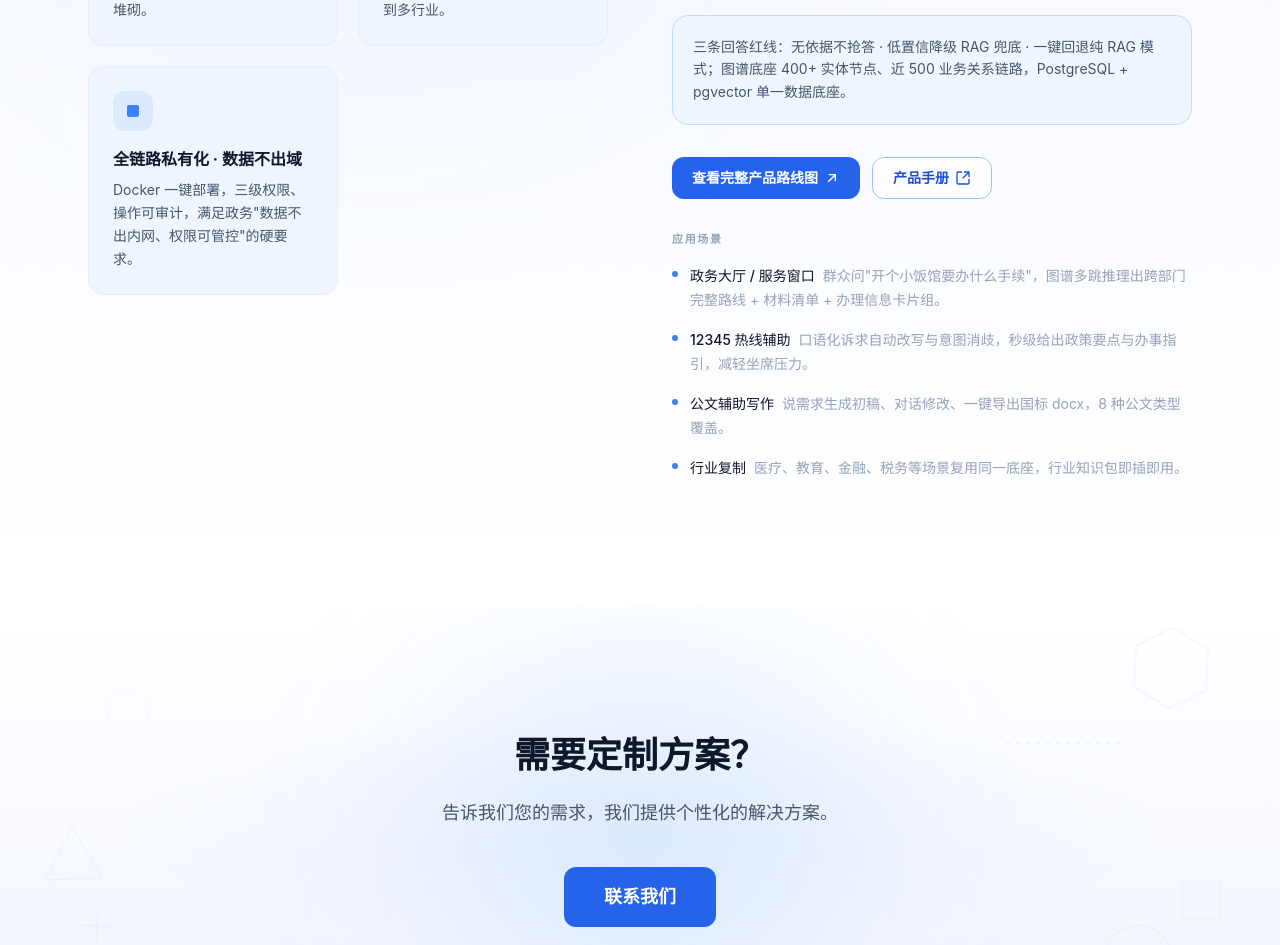
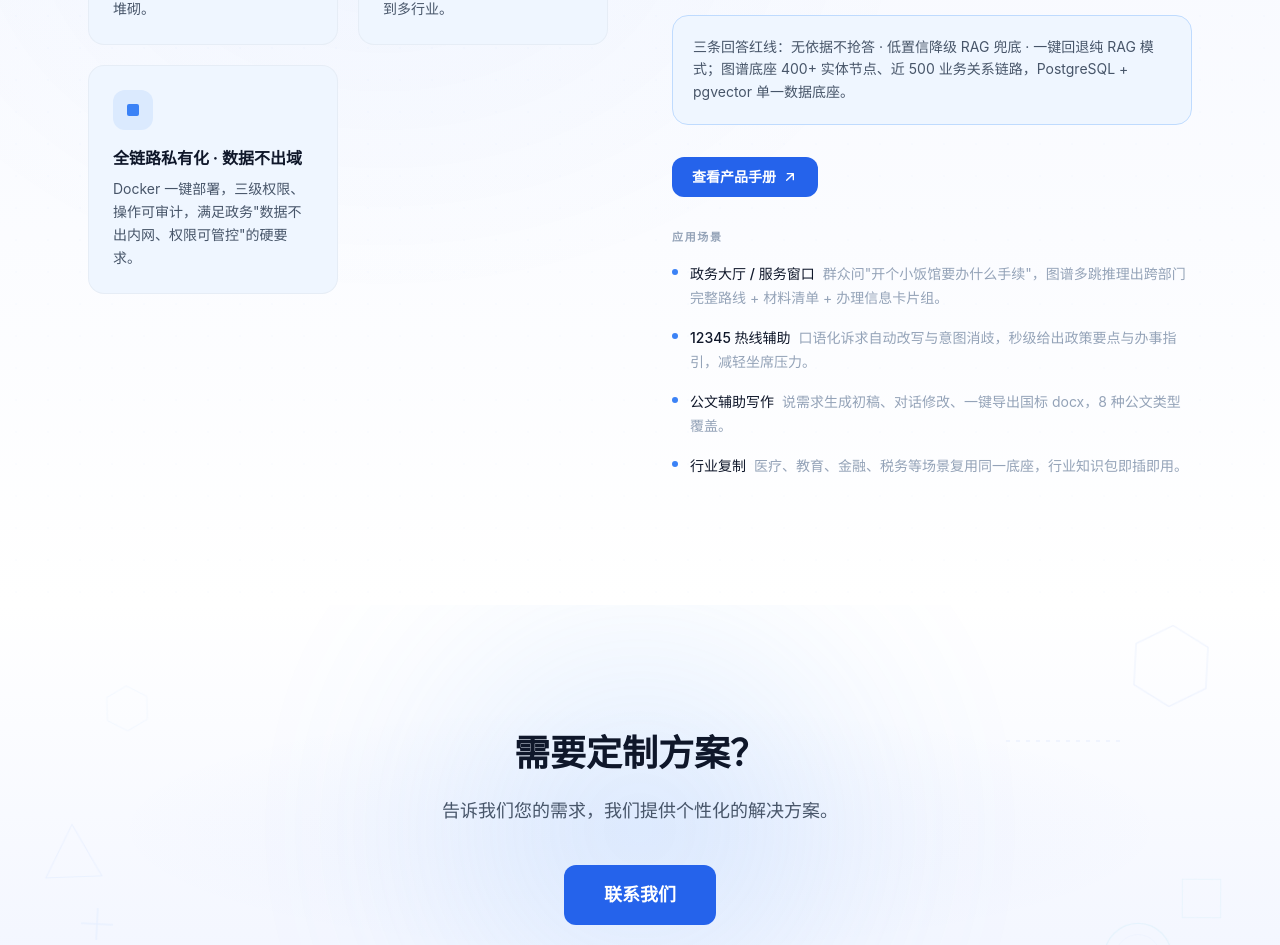
Before and after one commit to CaelumACE/mingcheng-website, a React (Vite) app: page /products in a window 1280 px wide. Shown: the part 5224-6169 px from the top of the page. Built offline with nearby package versions, Linux system fonts and the light colour scheme.

Commit message:
chore: 隐藏政企智能助手区块"完整产品路线图"入口，仅保留产品手册入口

```diff
--- a/src/pages/Products.jsx
+++ b/src/pages/Products.jsx
@@ -195,9 +195,8 @@ const products = [
     ],
     highlight: '三条回答红线：无依据不抢答 · 低置信降级 RAG 兜底 · 一键回退纯 RAG 模式；图谱底座 400+ 实体节点、近 500 业务关系链路，PostgreSQL + pgvector 单一数据底座。',
     cta: {
-      label: '查看完整产品路线图',
-      href: '/zq-roadmap.html',
-      secondary: { label: '产品手册', href: '/zq-manual.html' },
+      label: '查看产品手册',
+      href: '/zq-manual.html',
     },
   },
 ]
```
